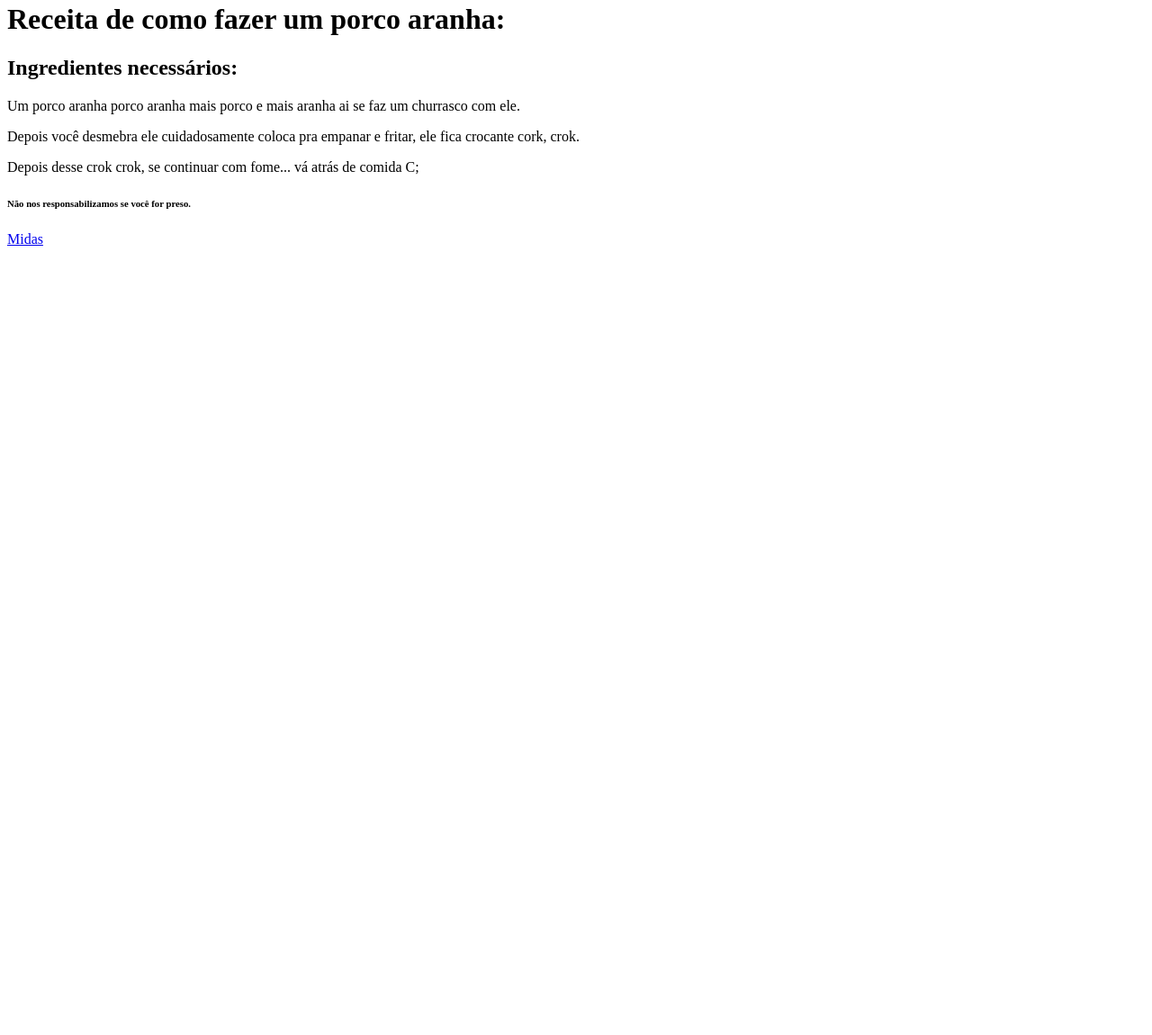
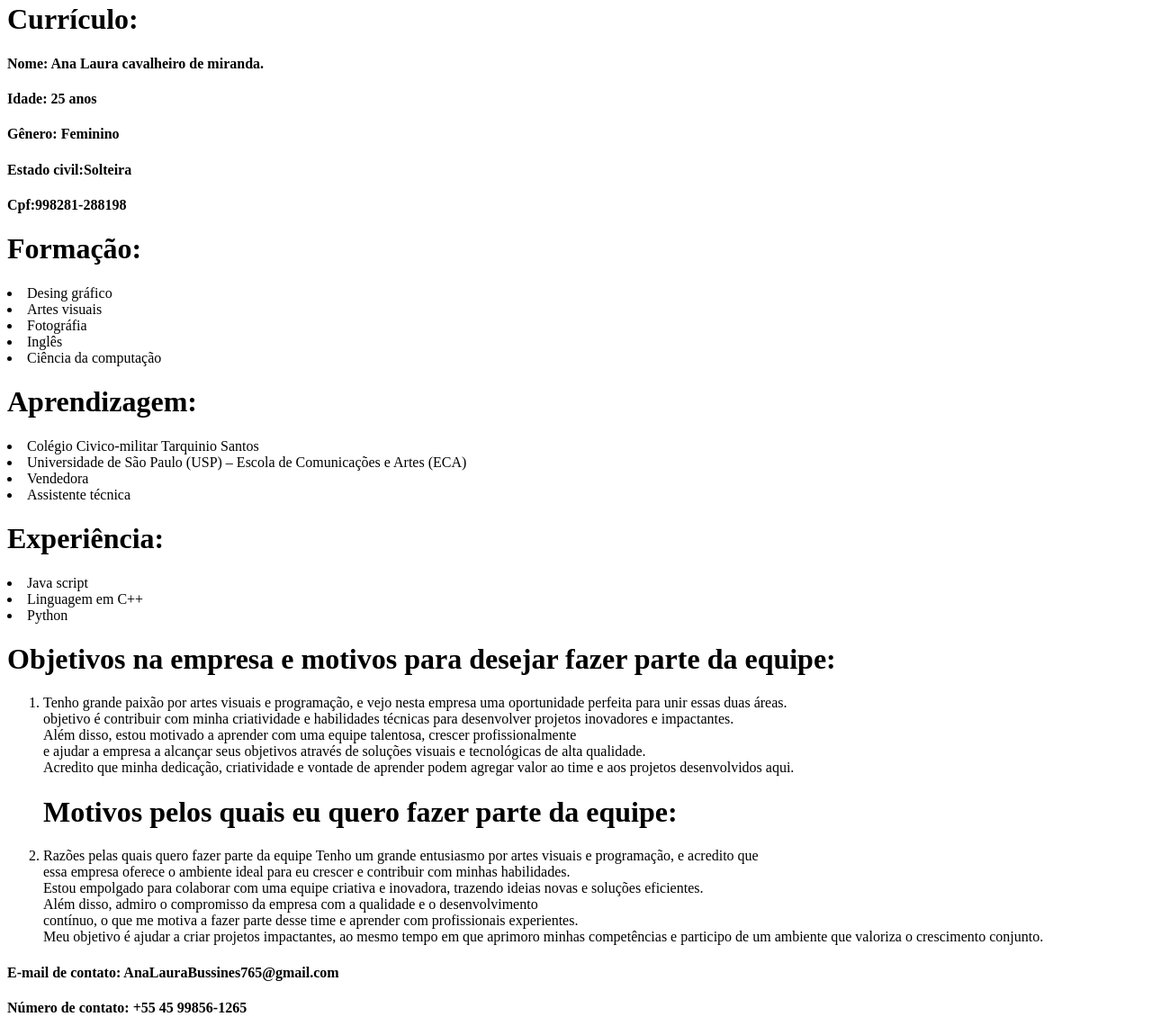
Before and after one commit to AnaLauraCavalheiroMiranda/Primeira_Pagina, a plain HTML site: page index.html in a window 1280 px wide. Shown: the part 18-1168 px from the top of the page at 90% size. Before the commit the page ends 800 px from the top, so only its background shows below. Drawn offline with Linux system fonts and the light colour scheme.

Commit message:
Add files via upload

```diff
--- a/index.html
+++ b/index.html
@@ -3,15 +3,42 @@
 <head>
     <meta charset="UTF-8">
     <meta name="viewport" content="width=device-width, initial-scale=1.0">
-    <title>Midas</title>
+    <title>Pobre conseguindo empregro</title>
 </head>
 <body>
-    <h1>Receita de como fazer um porco aranha:</h1>
-    <h2>Ingredientes necessários:</h2>
-    <p>Um porco aranha porco aranha mais porco e mais aranha ai se faz um churrasco com ele.</p>
-    <p>Depois você desmebra ele cuidadosamente coloca pra empanar e fritar, ele fica crocante cork, crok.</p>
-    <p>Depois desse crok crok, se continuar com fome... vá atrás de comida C;</p>
-    <h6>Não nos responsabilizamos se você for preso.</h6>
-    <a href="https://www.youtube.com/watch?v=ueNY30Cs8Lk">Midas</a>
+    <h1>Currículo:</h1>
+    <h4>Nome: Ana Laura cavalheiro de miranda.</h4>
+    <h4>Idade: 25 anos</h4>
+    <h4>Gênero: Feminino</h4>
+    <h4>Estado civil:Solteira</h4>
+    <h4>Cpf:998281-288198</h4>
+    <h1>Formação:</h1>
+    <li>Desing gráfico</li>
+    <li>Artes visuais</li>
+    <li>Fotográfia</li>
+    <li>Inglês</li>
+    <li>Ciência da computação</li>
+    <h1>Aprendizagem:</h1>
+    <li>Colégio Civico-militar Tarquinio Santos</li>
+    <li>Universidade de São Paulo (USP) – Escola de Comunicações e Artes (ECA)</li>
+    <li>Vendedora</li>
+    <li>Assistente técnica</li>
+    <h1>Experiência:</h1>
+    <li>Java script</li>
+    <li>Linguagem em C++</li>
+    <li>Python</li>
+</ul>
+    <h1>Objetivos na empresa e motivos para desejar fazer parte da equipe:</h1>
+    <ol>
+    <li>Tenho grande paixão por artes visuais e programação, e vejo nesta empresa uma oportunidade perfeita para unir essas duas áreas. <br>objetivo é contribuir com minha criatividade e habilidades técnicas para desenvolver projetos inovadores e impactantes.<br>Além disso, estou motivado a aprender com uma equipe talentosa, crescer profissionalmente <br>e ajudar a empresa a alcançar seus objetivos através de soluções visuais e tecnológicas de alta qualidade.<br> Acredito que minha dedicação, criatividade e vontade de aprender podem agregar valor ao time e aos projetos desenvolvidos aqui.</li>
+    <h1>Motivos pelos quais eu quero fazer parte da equipe:</h1>
+    <li>
+        Razões pelas quais quero fazer parte da equipe
+
+        Tenho um grande entusiasmo por artes visuais e programação, e acredito que <br>essa empresa oferece o ambiente ideal para eu crescer e contribuir com minhas habilidades.<br> Estou empolgado para colaborar com uma equipe criativa e inovadora, trazendo ideias novas e soluções eficientes.<br> Além disso, admiro o compromisso da empresa com a qualidade e o desenvolvimento <br>contínuo, o que me motiva a fazer parte desse time e aprender com profissionais experientes.<br> Meu objetivo é ajudar a criar projetos impactantes, ao mesmo tempo em que aprimoro minhas competências e participo de um ambiente que valoriza o crescimento conjunto.</li>
+    </ol>
+    </ul>
+    <h4>E-mail de contato: AnaLauraBussines765@gmail.com</h4>
+    <h4>Número de contato: +55 45 99856-1265</h4>
 </body>
 </html>
```
